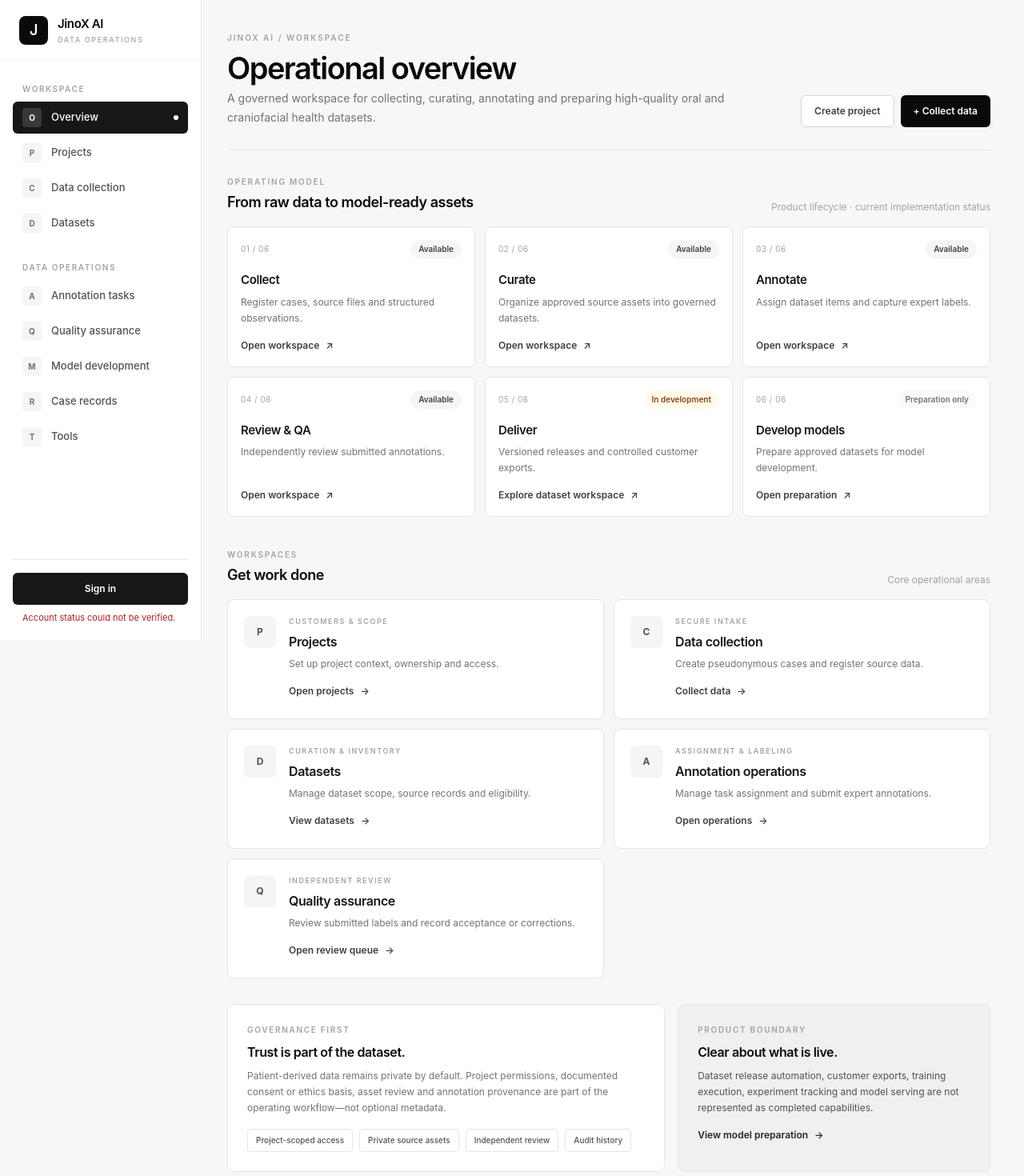
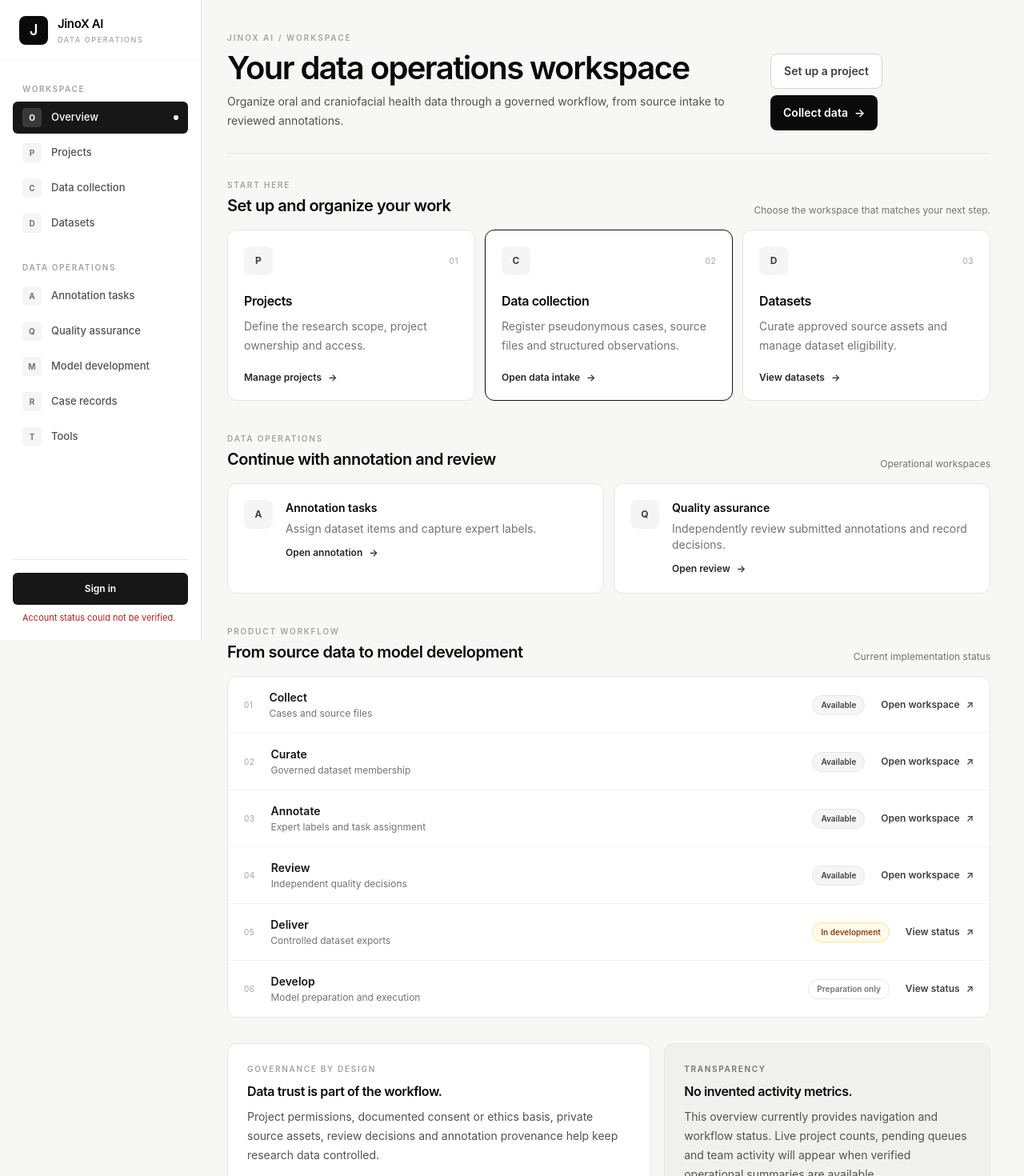
Before and after one commit to eltonarunga/jinox-v1.0, a Next.js app: page / in a window 1280 px wide. Shown: the top 1470 px of the page at 80% size. Built offline with nearby package versions, Linux system fonts and the light colour scheme; no server answers.

Commit message:
refactor(ux): make overview task-oriented and transparent

```diff
--- a/app/page.tsx
+++ b/app/page.tsx
@@ -1,142 +1,194 @@
 import Link from "next/link";
 
-const workflow = [
+const primaryWorkspaces = [
   {
     number: "01",
-    title: "Collect",
-    description: "Register cases, source files and structured observations.",
-    status: "Available",
-    href: "/data",
+    title: "Projects",
+    description: "Define the research scope, project ownership and access.",
+    href: "/projects",
+    action: "Manage projects",
+    mark: "P",
   },
   {
     number: "02",
-    title: "Curate",
-    description: "Organize approved source assets into governed datasets.",
-    status: "Available",
-    href: "/datasets",
+    title: "Data collection",
+    description: "Register pseudonymous cases, source files and structured observations.",
+    href: "/data",
+    action: "Open data intake",
+    mark: "C",
+    featured: true,
   },
   {
     number: "03",
-    title: "Annotate",
-    description: "Assign dataset items and capture expert labels.",
-    status: "Available",
-    href: "/annotate",
-  },
-  {
-    number: "04",
-    title: "Review & QA",
-    description: "Independently review submitted annotations.",
-    status: "Available",
-    href: "/quality",
-  },
-  {
-    number: "05",
-    title: "Deliver",
-    description: "Versioned releases and controlled customer exports.",
-    status: "In development",
+    title: "Datasets",
+    description: "Curate approved source assets and manage dataset eligibility.",
     href: "/datasets",
-  },
-  {
-    number: "06",
-    title: "Develop models",
-    description: "Prepare approved datasets for model development.",
-    status: "Preparation only",
-    href: "/training",
+    action: "View datasets",
+    mark: "D",
   },
 ];
 
-const workspaces = [
-  { title: "Projects", eyebrow: "CUSTOMERS & SCOPE", description: "Set up project context, ownership and access.", href: "/projects", action: "Open projects", mark: "P" },
-  { title: "Data collection", eyebrow: "SECURE INTAKE", description: "Create pseudonymous cases and register source data.", href: "/data", action: "Collect data", mark: "C" },
-  { title: "Datasets", eyebrow: "CURATION & INVENTORY", description: "Manage dataset scope, source records and eligibility.", href: "/datasets", action: "View datasets", mark: "D" },
-  { title: "Annotation operations", eyebrow: "ASSIGNMENT & LABELING", description: "Manage task assignment and submit expert annotations.", href: "/annotate", action: "Open operations", mark: "A" },
-  { title: "Quality assurance", eyebrow: "INDEPENDENT REVIEW", description: "Review submitted labels and record acceptance or corrections.", href: "/quality", action: "Open review queue", mark: "Q" },
+const operationalWorkspaces = [
+  {
+    title: "Annotation tasks",
+    description: "Assign dataset items and capture expert labels.",
+    href: "/annotate",
+    action: "Open annotation",
+    mark: "A",
+  },
+  {
+    title: "Quality assurance",
+    description: "Independently review submitted annotations and record decisions.",
+    href: "/quality",
+    action: "Open review",
+    mark: "Q",
+  },
+];
+
+const lifecycle = [
+  { step: "01", title: "Collect", detail: "Cases and source files", state: "Available", href: "/data" },
+  { step: "02", title: "Curate", detail: "Governed dataset membership", state: "Available", href: "/datasets" },
+  { step: "03", title: "Annotate", detail: "Expert labels and task assignment", state: "Available", href: "/annotate" },
+  { step: "04", title: "Review", detail: "Independent quality decisions", state: "Available", href: "/quality" },
+  { step: "05", title: "Deliver", detail: "Controlled dataset exports", state: "In development", href: "/datasets" },
+  { step: "06", title: "Develop", detail: "Model preparation and execution", state: "Preparation only", href: "/training" },
 ];
 
 function Status({ value }: { value: string }) {
-  const tone = value === "Available" ? "bg-neutral-100 text-neutral-700" : value === "In development" ? "bg-amber-50 text-amber-800" : "bg-neutral-50 text-neutral-500";
-  return <span className={`inline-flex items-center rounded-full px-2.5 py-1 text-[10px] font-semibold ${tone}`}>{value}</span>;
+  const styles =
+    value === "Available"
+      ? "border-neutral-200 bg-neutral-100 text-neutral-700"
+      : value === "In development"
+        ? "border-amber-200 bg-amber-50 text-amber-800"
+        : "border-neutral-200 bg-white text-neutral-500";
+
+  return (
+    <span className={`inline-flex shrink-0 items-center rounded-full border px-2.5 py-1 text-[10px] font-semibold ${styles}`}>
+      {value}
+    </span>
+  );
 }
 
 export default function Home() {
   return (
     <main className="min-h-screen bg-[#f7f7f6] text-neutral-950">
-      <div className="mx-auto max-w-[1440px] px-5 py-8 sm:px-8 sm:py-10">
-        <header className="flex flex-col justify-between gap-5 border-b border-neutral-200 pb-7 md:flex-row md:items-end">
-          <div>
+      <div className="mx-auto max-w-[1440px] px-4 py-7 sm:px-8 sm:py-10">
+        <header className="flex flex-col justify-between gap-6 border-b border-neutral-200 pb-7 md:flex-row md:items-end">
+          <div className="max-w-3xl">
             <p className="text-[10px] font-semibold uppercase tracking-[.2em] text-neutral-400">JINOX AI / WORKSPACE</p>
-            <h1 className="mt-3 text-3xl font-semibold tracking-[-.04em] text-neutral-950 sm:text-[38px]">Operational overview</h1>
-            <p className="mt-2 max-w-2xl text-sm leading-6 text-neutral-500">A governed workspace for collecting, curating, annotating and preparing high-quality oral and craniofacial health datasets.</p>
+            <h1 className="mt-3 text-3xl font-semibold tracking-[-.04em] text-neutral-950 sm:text-[40px]">Your data operations workspace</h1>
+            <p className="mt-3 max-w-2xl text-sm leading-6 text-neutral-600">
+              Organize oral and craniofacial health data through a governed workflow, from source intake to reviewed annotations.
+            </p>
           </div>
           <div className="flex flex-wrap gap-2">
-            <Link href="/projects" className="inline-flex min-h-10 items-center justify-center rounded-md border border-neutral-300 bg-white px-4 text-xs font-semibold text-neutral-700 transition hover:border-neutral-500 hover:bg-neutral-50">Create project</Link>
-            <Link href="/data" className="inline-flex min-h-10 items-center justify-center rounded-md bg-neutral-950 px-4 text-xs font-semibold text-white transition hover:bg-neutral-700">+ Collect data</Link>
+            <Link href="/projects" className="inline-flex min-h-11 items-center justify-center rounded-lg border border-neutral-300 bg-white px-4 text-sm font-semibold text-neutral-700 transition hover:border-neutral-500 hover:bg-neutral-50">
+              Set up a project
+            </Link>
+            <Link href="/data" className="inline-flex min-h-11 items-center justify-center rounded-lg bg-neutral-950 px-4 text-sm font-semibold text-white transition hover:bg-neutral-700">
+              Collect data <span className="ml-2" aria-hidden="true">→</span>
+            </Link>
           </div>
         </header>
 
-        <section className="mt-8">
+        <section className="mt-8" aria-labelledby="start-work-heading">
           <div className="flex flex-wrap items-end justify-between gap-3">
             <div>
-              <p className="text-[10px] font-semibold uppercase tracking-[.18em] text-neutral-400">OPERATING MODEL</p>
-              <h2 className="mt-1 text-lg font-semibold tracking-tight">From raw data to model-ready assets</h2>
+              <p className="text-[10px] font-semibold uppercase tracking-[.18em] text-neutral-400">START HERE</p>
+              <h2 id="start-work-heading" className="mt-1 text-xl font-semibold tracking-tight">Set up and organize your work</h2>
             </div>
-            <p className="text-xs text-neutral-400">Product lifecycle · current implementation status</p>
+            <p className="text-xs text-neutral-500">Choose the workspace that matches your next step.</p>
           </div>
-          <div className="mt-4 grid gap-3 sm:grid-cols-2 xl:grid-cols-3">
-            {workflow.map((step) => (
-              <Link key={step.number} href={step.href} className="group relative rounded-lg border border-neutral-200 bg-white p-4 transition hover:-translate-y-0.5 hover:border-neutral-400 hover:shadow-sm">
+          <div className="mt-4 grid gap-3 md:grid-cols-3">
+            {primaryWorkspaces.map((workspace) => (
+              <Link
+                key={workspace.href}
+                href={workspace.href}
+                className={`group flex min-h-[190px] flex-col rounded-xl border p-5 transition hover:-translate-y-0.5 hover:border-neutral-400 hover:shadow-sm ${workspace.featured ? "border-neutral-900 bg-white ring-1 ring-neutral-900/5" : "border-neutral-200 bg-white"}`}
+              >
                 <div className="flex items-center justify-between gap-3">
-                  <span className="font-mono text-[10px] tracking-wider text-neutral-400">{step.number} / 06</span>
-                  <Status value={step.status} />
+                  <span className="grid size-9 place-items-center rounded-lg bg-neutral-100 text-xs font-bold text-neutral-700">{workspace.mark}</span>
+                  <span className="font-mono text-[10px] tracking-wider text-neutral-400">{workspace.number}</span>
                 </div>
-                <h3 className="mt-4 text-[15px] font-semibold tracking-tight text-neutral-900">{step.title}</h3>
-                <p className="mt-1.5 min-h-10 text-xs leading-5 text-neutral-500">{step.description}</p>
-                <span className="mt-4 inline-flex items-center gap-2 text-xs font-semibold text-neutral-700 group-hover:text-black">{step.title === "Deliver" ? "Explore dataset workspace" : step.title === "Develop models" ? "Open preparation" : "Open workspace"} <span aria-hidden="true">↗</span></span>
-              </Link>
-            ))}
-          </div>
-        </section>
-
-        <section className="mt-10">
-          <div className="flex items-end justify-between gap-3">
-            <div>
-              <p className="text-[10px] font-semibold uppercase tracking-[.18em] text-neutral-400">WORKSPACES</p>
-              <h2 className="mt-1 text-lg font-semibold tracking-tight">Get work done</h2>
-            </div>
-            <span className="text-xs text-neutral-400">Core operational areas</span>
-          </div>
-          <div className="mt-4 grid gap-3 sm:grid-cols-2">
-            {workspaces.map((workspace) => (
-              <Link key={workspace.href} href={workspace.href} className="group flex min-h-[150px] gap-4 rounded-lg border border-neutral-200 bg-white p-5 transition hover:border-neutral-400 hover:shadow-sm">
-                <span className="grid size-10 shrink-0 place-items-center rounded-md bg-neutral-100 text-xs font-bold text-neutral-600">{workspace.mark}</span>
-                <span className="min-w-0">
-                  <span className="block text-[9px] font-semibold tracking-[.17em] text-neutral-400">{workspace.eyebrow}</span>
-                  <span className="mt-1.5 block text-base font-semibold tracking-tight text-neutral-900">{workspace.title}</span>
-                  <span className="mt-1.5 block max-w-md text-xs leading-5 text-neutral-500">{workspace.description}</span>
-                  <span className="mt-4 inline-flex items-center gap-2 text-xs font-semibold text-neutral-700 group-hover:text-black">{workspace.action} <span aria-hidden="true">→</span></span>
+                <h3 className="mt-5 text-base font-semibold tracking-tight text-neutral-950">{workspace.title}</h3>
+                <p className="mt-2 flex-1 text-sm leading-6 text-neutral-500">{workspace.description}</p>
+                <span className="mt-5 inline-flex items-center gap-2 text-xs font-semibold text-neutral-800 group-hover:text-black">
+                  {workspace.action} <span aria-hidden="true">→</span>
                 </span>
               </Link>
             ))}
           </div>
         </section>
 
-        <section className="mt-8 grid gap-4 lg:grid-cols-[1.4fr_1fr]">
-          <div className="rounded-lg border border-neutral-200 bg-white p-5 sm:p-6">
-            <p className="text-[10px] font-semibold uppercase tracking-[.17em] text-neutral-400">GOVERNANCE FIRST</p>
-            <h2 className="mt-2 text-base font-semibold tracking-tight">Trust is part of the dataset.</h2>
-            <p className="mt-2 max-w-2xl text-xs leading-5 text-neutral-500">Patient-derived data remains private by default. Project permissions, documented consent or ethics basis, asset review and annotation provenance are part of the operating workflow—not optional metadata.</p>
+        <section className="mt-10" aria-labelledby="operations-heading">
+          <div className="flex flex-wrap items-end justify-between gap-3">
+            <div>
+              <p className="text-[10px] font-semibold uppercase tracking-[.18em] text-neutral-400">DATA OPERATIONS</p>
+              <h2 id="operations-heading" className="mt-1 text-xl font-semibold tracking-tight">Continue with annotation and review</h2>
+            </div>
+            <span className="text-xs text-neutral-500">Operational workspaces</span>
+          </div>
+          <div className="mt-4 grid gap-3 md:grid-cols-2">
+            {operationalWorkspaces.map((workspace) => (
+              <Link key={workspace.href} href={workspace.href} className="group flex min-h-[132px] items-start gap-4 rounded-xl border border-neutral-200 bg-white p-5 transition hover:border-neutral-400 hover:shadow-sm">
+                <span className="grid size-9 shrink-0 place-items-center rounded-lg bg-neutral-100 text-xs font-bold text-neutral-700">{workspace.mark}</span>
+                <span className="min-w-0">
+                  <span className="block text-sm font-semibold text-neutral-950">{workspace.title}</span>
+                  <span className="mt-1.5 block text-sm leading-5 text-neutral-500">{workspace.description}</span>
+                  <span className="mt-3 inline-flex items-center gap-2 text-xs font-semibold text-neutral-800 group-hover:text-black">{workspace.action} <span aria-hidden="true">→</span></span>
+                </span>
+              </Link>
+            ))}
+          </div>
+        </section>
+
+        <section className="mt-10" aria-labelledby="lifecycle-heading">
+          <div className="flex flex-wrap items-end justify-between gap-3">
+            <div>
+              <p className="text-[10px] font-semibold uppercase tracking-[.18em] text-neutral-400">PRODUCT WORKFLOW</p>
+              <h2 id="lifecycle-heading" className="mt-1 text-xl font-semibold tracking-tight">From source data to model development</h2>
+            </div>
+            <p className="text-xs text-neutral-500">Current implementation status</p>
+          </div>
+          <div className="mt-4 overflow-hidden rounded-xl border border-neutral-200 bg-white">
+            {lifecycle.map((item, index) => (
+              <div key={item.step} className={`flex flex-col gap-3 px-4 py-4 sm:flex-row sm:items-center sm:gap-5 sm:px-5 ${index > 0 ? "border-t border-neutral-100" : ""}`}>
+                <span className="font-mono text-[10px] tracking-wider text-neutral-400">{item.step}</span>
+                <div className="min-w-0 flex-1">
+                  <p className="text-sm font-semibold text-neutral-900">{item.title}</p>
+                  <p className="mt-0.5 text-xs text-neutral-500">{item.detail}</p>
+                </div>
+                <Status value={item.state} />
+                <Link href={item.href} className="inline-flex min-h-9 items-center text-xs font-semibold text-neutral-700 hover:text-black">
+                  {item.state === "Available" ? "Open workspace" : "View status"} <span className="ml-2" aria-hidden="true">↗</span>
+                </Link>
+              </div>
+            ))}
+          </div>
+        </section>
+
+        <section className="mt-8 grid gap-4 lg:grid-cols-[1.3fr_1fr]">
+          <div className="rounded-xl border border-neutral-200 bg-white p-5 sm:p-6">
+            <p className="text-[10px] font-semibold uppercase tracking-[.17em] text-neutral-400">GOVERNANCE BY DESIGN</p>
+            <h2 className="mt-2 text-base font-semibold tracking-tight">Data trust is part of the workflow.</h2>
+            <p className="mt-2 max-w-2xl text-sm leading-6 text-neutral-600">
+              Project permissions, documented consent or ethics basis, private source assets, review decisions and annotation provenance help keep research data controlled.
+            </p>
             <div className="mt-4 flex flex-wrap gap-2">
-              <span className="rounded border border-neutral-200 px-2.5 py-1.5 text-[10px] font-medium text-neutral-600">Project-scoped access</span>
-              <span className="rounded border border-neutral-200 px-2.5 py-1.5 text-[10px] font-medium text-neutral-600">Private source assets</span>
-              <span className="rounded border border-neutral-200 px-2.5 py-1.5 text-[10px] font-medium text-neutral-600">Independent review</span>
-              <span className="rounded border border-neutral-200 px-2.5 py-1.5 text-[10px] font-medium text-neutral-600">Audit history</span>
+              {["Project-scoped access", "Private source assets", "Independent review", "Audit history"].map((item) => (
+                <span key={item} className="rounded-md border border-neutral-200 px-2.5 py-1.5 text-[10px] font-medium text-neutral-600">{item}</span>
+              ))}
             </div>
           </div>
-          <div className="rounded-lg border border-neutral-200 bg-[#f0f0ee] p-5 sm:p-6">
-            <p className="text-[10px] font-semibold uppercase tracking-[.17em] text-neutral-400">PRODUCT BOUNDARY</p>
-            <h2 className="mt-2 text-base font-semibold tracking-tight">Clear about what is live.</h2>
-            <p className="mt-2 text-xs leading-5 text-neutral-600">Dataset release automation, customer exports, training execution, experiment tracking and model serving are not represented as completed capabilities.</p>
-            <Link href="/training" className="mt-4 inline-flex items-center gap-2 text-xs font-semibold text-neutral-800 hover:text-black">View model preparation <span aria-hidden="true">→</span></Link>
+          <div className="rounded-xl border border-neutral-200 bg-[#f0f0ee] p-5 sm:p-6">
+            <p className="text-[10px] font-semibold uppercase tracking-[.17em] text-neutral-500">TRANSPARENCY</p>
+            <h2 className="mt-2 text-base font-semibold tracking-tight">No invented activity metrics.</h2>
+            <p className="mt-2 text-sm leading-6 text-neutral-600">
+              This overview currently provides navigation and workflow status. Live project counts, pending queues and team activity will appear when verified operational summaries are available.
+            </p>
+            <Link href="/training" className="mt-4 inline-flex items-center gap-2 text-xs font-semibold text-neutral-800 hover:text-black">
+              View model preparation <span aria-hidden="true">→</span>
+            </Link>
           </div>
         </section>
       </div>
```
